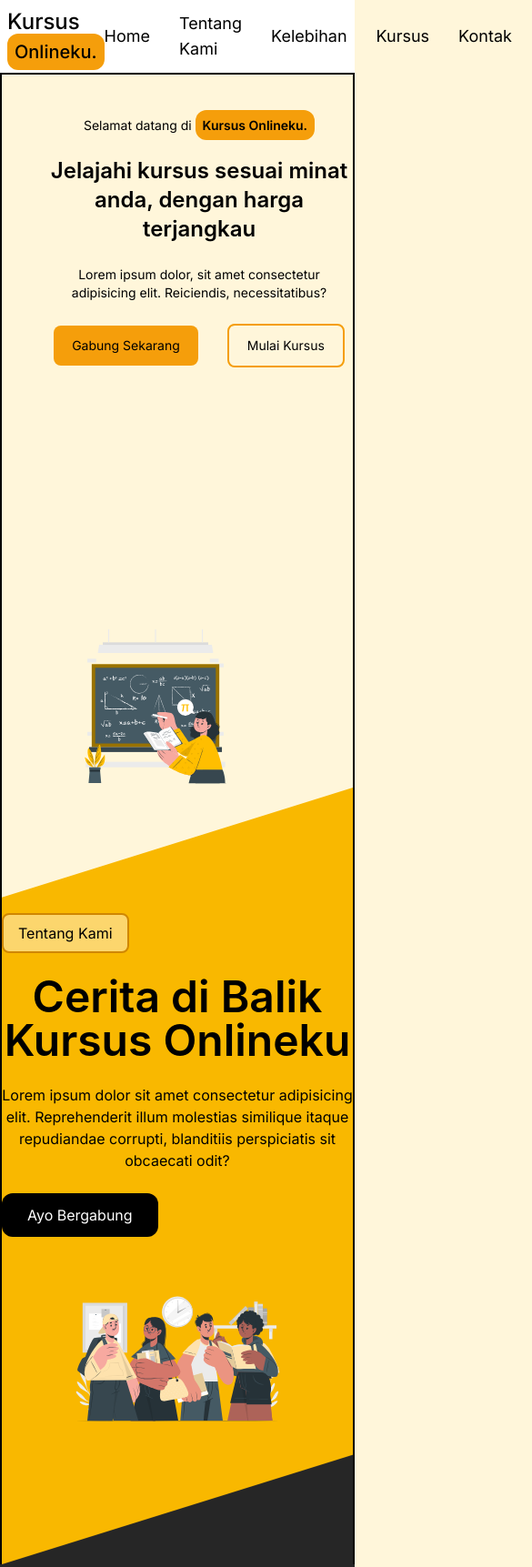
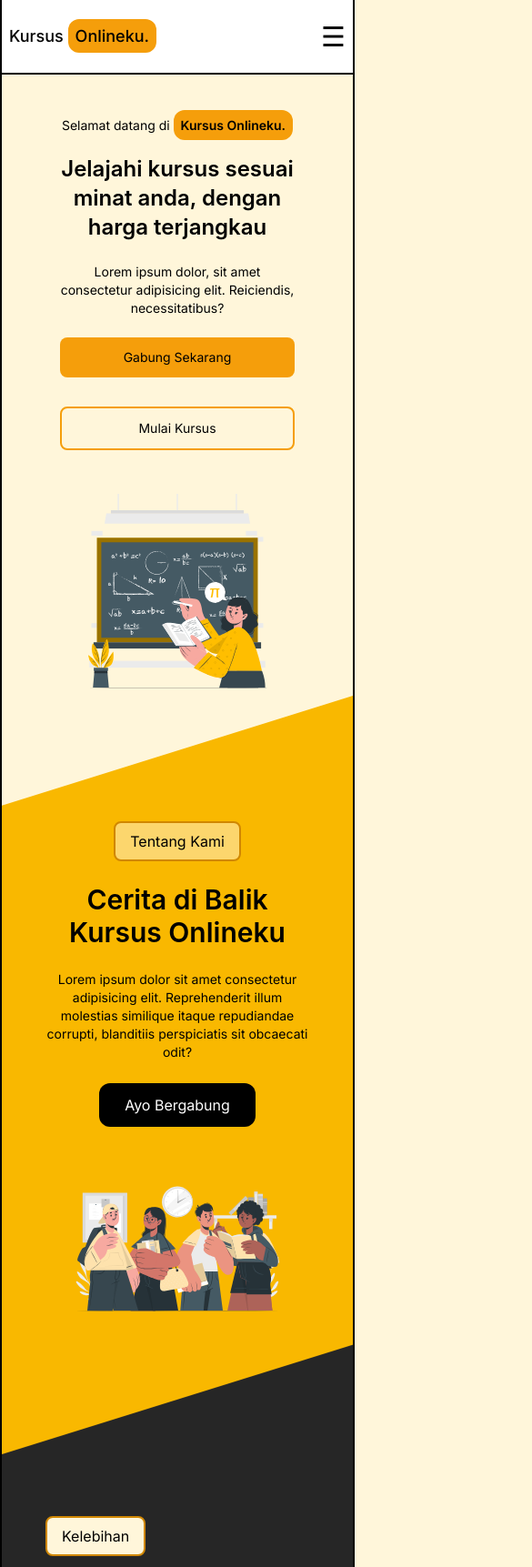
Before and after one commit to HEXS1010/web-kursus, a website built with Vite: page index.html in a window 390 px wide. Shown: the top 1723 px of the page at 91% size, 585 px wide, since content can reach past the window. Built offline with nearby package versions, Linux system fonts and the light colour scheme.

Commit message:
masih mengerjakan responsif

```diff
--- a/index.html
+++ b/index.html
@@ -22,18 +22,23 @@
     />
   </head>
   <body class="bg-body">
-    <header class="fixed top-0 left-0 w-full bg-nav border-b-[2px] z-60">
+    <header
+      class="fixed top-0 left-1/2 -translate-x-1/2 w-full max-w-[90rem] z-60"
+    >
+      <div class="border-x-2 bg-nav border-b-[2px]">
         <div class="max-w-7xl mx-auto px-2 sm:px-6 lg:px-8">
           <nav class="h-[80px] flex justify-between items-center font-nav-text">
             <div>
-            <h1 class="text-2xl font-medium">
+              <h1 class="text-lg font-medium md:text-2xl">
                 Kursus
-              <span class="bg-secondary p-2 text-xl rounded-xl">Onlineku.</span>
+                <span class="bg-secondary p-2 text-lg rounded-xl md:text-xl"
+                  >Onlineku.</span
+                >
               </h1>
             </div>
 
             <ul
-            class="flex gap-[32px] text-lg font-normal justify-center items-center"
+              class="hidden gap-[32px] text-lg font-normal justify-center items-center md:flex"
             >
               <li><a href="">Home</a></li>
               <li><a href="">Tentang Kami</a></li>
@@ -41,57 +46,68 @@
               <li><a href="">Kursus</a></li>
               <li><a href="">Kontak</a></li>
             </ul>
+
+            <button id="hamburger-btn" class="md:hidden text-3xl md:hidden">
+              &#9776;
+            </button>
           </nav>
+        </div>
       </div>
     </header>
 
     <main>
       <!-- hero section -->
       <section>
-        <div class="relative overflow-hidden max-w-[90rem] mx-auto">
+        <div class="relative overflow-hidden max-w-[90rem] mx-auto border-x-2">
           <div
-            class="bg-body flex flex-col justify-center items-center md:flex-row gap-8 border-x-2"
+            class="bg-body flex flex-col justify-center items-center gap-12 md:flex-row md:gap-2"
           >
             <div
-              class="flex flex-col gap-[1.5rem] text-center  md:text-left pl-12 mt-32 mb-32"
+              class="flex flex-col gap-[1.4rem] mt-32 px-16 text-center md:text-left md:pl-12 md:mt-32 md:mb-32"
             >
-              <p class="font-normal text-sm font-nav-text md:text-lg">
+              <p
+                class="font-normal text-sm font-nav-text md:text-lg lg:text-xl"
+              >
                 Selamat datang di
                 <span
-                  class="text-sm bg-secondary rounded-xl p-2 font-semibold md:text-xl"
+                  class="text-sm bg-secondary rounded-xl p-2 font-semibold md:text-base lg:text-lg"
                   >Kursus Onlineku.</span
                 >
               </p>
-              <h2 class="font-semibold text-2xl font-title md:text-5xl">
+              <h2
+                class="font-semibold text-2xl font-title md:text-3xl lg:text-4xl xl:text-5xl"
+              >
                 Jelajahi kursus sesuai minat anda, dengan harga terjangkau
               </h2>
-              <p class="font-normal text-sm font-nav-text md:text-lg">
+              <p
+                class="font-normal text-sm font-nav-text md:text-base lg:text-lg"
+              >
                 Lorem ipsum dolor, sit amet consectetur adipisicing elit.
                 Reiciendis, necessitatibus?
               </p>
 
               <div
-                class="flex justify-center items-center gap-8 md:justify-start"
+                class="flex flex-col justify-center items-center gap-8 sm:flex-row md:justify-start md:flex-row"
               >
                 <button
-                  class="bg-secondary px-5 py-3 text-sm font-nav-text font-normal rounded-lg transition duration-300 hover:bg-amber-600 md:px-7 md:text-base"
+                  class="bg-secondary w-full px-5 py-3 text-sm font-nav-text font-normal rounded-lg transition duration-300 hover:bg-amber-600 md:px-7 md:text-base sm:w-fit lg:text-base"
                 >
                   Gabung Sekarang
                 </button>
                 <button
-                  class="bg-transparent px-5 py-3 text-sm font-nav-text font-normal rounded-lg border-2 border-secondary transition duration-300 hover:bg-secondary md:px-7 md:text-base"
+                  class="bg-transparent w-full px-5 py-3 text-sm font-nav-text font-normal rounded-lg border-2 border-secondary transition duration-300 hover:bg-secondary md:px-7 md:text-base sm:w-fit"
                 >
                   Mulai Kursus
                 </button>
               </div>
             </div>
 
-            <div class="w-[60%] md:w-[50%] mb-32 mt-32 pr-12">
+            <div class="w-[60%] mb-32 md:w-[50%] lg:mb-32 lg:mt-32 lg:pr-12">
               <img src="img/Mathematics-cuate.svg" alt="gamabr-animasi" />
             </div>
           </div>
 
-          <div class="custom-shape-divider-bottom-1786354546 border-x-2">
+          <div class="custom-shape-divider-bottom-1786354546">
             <svg
               data-name="Layer 1"
               xmlns="http://www.w3.org/2000/svg"
@@ -109,34 +125,34 @@
 
       <!-- About us Section -->
       <section>
-        <div class="relative max-w-[90rem] mx-auto">
+        <div class="relative max-w-[90rem] mx-auto border-x-2">
           <div
-            class="bg-hero flex flex-col justify-center items-center md:flex-row gap-12 border-x-2"
+            class="bg-hero flex flex-col justify-center items-center md:flex-row gap-12"
           >
             <div
-              class="flex flex-col text-center gap-[1.5rem] max-w-xl md:text-left"
+              class="flex flex-col justify-center items-center text-center px-12 gap-[1.5rem] max-w-xl md:text-left md:items-start"
             >
               <span
                 class="bg-body/50 inline-block w-fit px-4 py-2 rounded-lg font-nav border-[2px] border-yellow-600 font-nav-text font-normal text-base"
                 >Tentang Kami</span
               >
-              <h3 class="font-title font-semibold text-5xl">
+              <h3 class="font-title font-semibold text-3xl md:text-4xl lg:text-5xl">
                 Cerita di Balik Kursus Onlineku
               </h3>
-              <p class="font-nav-text font-normal text-base">
+              <p class="font-nav-text font-normal text-sm md:text-sm">
                 Lorem ipsum dolor sit amet consectetur adipisicing elit.
                 Reprehenderit illum molestias similique itaque repudiandae
                 corrupti, blanditiis perspiciatis sit obcaecati odit?
               </p>
 
               <button
-                class="w-fit font-nav-text bg-black px-7 py-3 text-white rounded-xl"
+                class="w-fit font-nav-text bg-black px-7 py-3 text-white rounded-xl transition duration-300 hover:bg-white hover:text-black lg"
               >
                 Ayo Bergabung
               </button>
             </div>
 
-            <div class="w-[67%] md:w-[50%]">
+            <div class="w-[67%] md:w-[90%]">
               <img src="img/Students-cuate.svg" alt="about-us" />
             </div>
           </div>
@@ -145,14 +161,14 @@
 
       <!-- kelebihan -->
       <section>
-        <div class="relative max-w-[90rem] mx-auto">
-          <div class="bg-hitam flex justify-center items-center gap-8 px-12">
-            <div class="flex flex-col gap-5 text-white mt-32">
+        <div class="relative max-w-[90rem] mx-auto border-x-2">
+          <div class="bg-hitam flex flex-col justify-center items-center gap-8 px-12 lg:flex-row">
+            <div class="flex flex-col gap-5 text-white mt-52 lg:mt-32">
               <span
                 class="bg-body inline-block w-fit px-4 py-2 rounded-lg font-nav border-[2px] border-yellow-600 text-black font-nav-text font-normal text-base"
                 >Kelebihan</span
               >
-              <h4 class="font-title font-semibold text-5xl text-hero">
+              <h4 class="font-title font-semibold text-4xl text-hero md:text-5xl">
                 Mengapa Harus Kami ?
               </h4>
               <p class="font-nav-text font-normal text-base">
@@ -167,7 +183,9 @@
               </button>
             </div>
 
-            <div class="grid grid-cols-2 grid-rows-[auto_minmax(300px,1fr)_100px] gap-9 z-50 pt-36">
+            <div
+              class="grid grid-cols-1 grid-rows-[auto_minmax(200px,1fr)_100px] gap-9 z-50 pt-20 lg:pt-36 md:grid-cols-2 lg:grid-cols-2"
+            >
               <div
                 class="flex flex-col justify-center gap-3 bg-nav rounded-4xl px-9 py-12"
               >
@@ -183,7 +201,7 @@
                 </p>
               </div>
               <div
-                class="flex flex-col gap-3 bg-hero rounded-4xl px-9 py-12 translate-y-[3rem]"
+                class="flex flex-col gap-3 bg-hero rounded-4xl px-9 py-12 lg:translate-y-[3rem]"
               >
                 <h4 class="font-title font-bold text-5xl">
                   2<span class="text-5xl text-nav">.</span>
@@ -196,9 +214,7 @@
                   Consectetur, eligendi.
                 </p>
               </div>
-              <div
-                class="flex flex-col gap-3 bg-hero rounded-4xl px-9 py-12"
-              >
+              <div class="flex flex-col gap-3 bg-hero rounded-4xl px-9 py-12">
                 <h4 class="font-title font-bold text-5xl">
                   3<span class="text-5xl text-nav">.</span>
                 </h4>
@@ -211,7 +227,7 @@
                 </p>
               </div>
               <div
-                class="flex flex-col gap-3 bg-nav rounded-4xl px-9 py-12 translate-y-[3rem]"
+                class="flex flex-col gap-3 bg-nav rounded-4xl px-9 py-12 lg:translate-y-[3rem]"
               >
                 <h4 class="font-title font-bold text-5xl">
                   4<span class="text-5xl text-hero">.</span>
@@ -226,7 +242,7 @@
               </div>
             </div>
           </div>
-          <div class="custom-shape-divider-top-1786360274 border-x-2">
+          <div class="custom-shape-divider-top-1786360274">
             <svg
               data-name="Layer 1"
               xmlns="http://www.w3.org/2000/svg"
@@ -241,9 +257,9 @@
           </div>
 
           <!-- <div
-            class="absolute flex bg-nav -bottom-96 left-1/2 -translate-x-1/2 w-6xl h-84 px-20 py-12 rounded-4xl border-2 gap-16 justify-between items-center z-40"
+            class="absolute flex flex-col bg-nav -bottom-56 left-1/2 -translate-x-1/2 w-lg h-62 px-20 py-12 rounded-4xl border-2 gap-16 justify-between items-center z-40 md:flex-row  md:w-xl lg:w-3xl"
           >
-            <div class="w-[40%]">
+            <div class="w-[25%]">
               <img
                 class="rounded-full border-3"
                 src="img/pexels-koufos-spiridon-3505774-5278939.jpg"
@@ -251,8 +267,8 @@
               />
             </div>
 
-            <figure class="flex flex-col gap-6">
-              <blockquote class="font-normal font-title text-5xl">
+            <figure class="flex flex-col gap-4">
+              <blockquote class="font-normal font-title text-xl">
                 "Education is the kindling of a flame, not the filling of a
                 vessel."
               </blockquote>
@@ -267,7 +283,9 @@
       <!-- kursus section -->
       <section>
         <div class="relative max-w-[90rem] mx-auto">
-          <div class=" bg-hero flex justify-center items-center gap-20 px-12 pt-40 z-50">
+          <div
+            class="bg-hero flex flex-col justify-center items-center gap-20 px-12 pt-56 z-50 border-x-2 lg:flex-row"
+          >
             <div class="flex flex-col gap-4">
               <span
                 class="bg-body inline-block w-fit px-4 py-2 rounded-lg font-nav border-[2px] border-yellow-600 text-black font-nav-text font-normal text-base"
@@ -340,7 +358,7 @@
 
       <!-- FQA -->
       <section>
-        <div class="relative bg-hitam max-w-[90rem] mx-auto">
+        <div class="relative bg-hitam max-w-[90rem] mx-auto border-x-2">
           <div class="flex flex-col gap-9 pt-36">
             <div class="flex flex-col justify-center items-center gap-6">
               <span
@@ -358,7 +376,7 @@
 
             <div class="flex flex-col justify-center items-center gap-9 mt-12">
               <div
-                class="flex justify-between items-center w-4xl px-6 py-4 bg-white rounded-2xl"
+                class="flex justify-between items-center w-lg px-6 py-4 bg-white rounded-2xl"
               >
                 <p class="font-title font-medium text-lg">
                   Lorem, ipsum dolor sit amet consectetur adipisicing.
@@ -366,7 +384,7 @@
                 <span class="text-hero font-nav-text text-2xl">+</span>
               </div>
               <div
-                class="flex justify-between items-center w-4xl px-6 py-4 bg-white rounded-2xl"
+                class="flex justify-between items-center w-lg px-6 py-4 bg-white rounded-2xl"
               >
                 <p class="font-title font-medium text-lg">
                   Lorem, ipsum dolor sit amet consectetur adipisicing.
@@ -374,7 +392,7 @@
                 <span class="text-hero font-nav-text text-2xl">+</span>
               </div>
               <div
-                class="flex justify-between items-center w-4xl px-6 py-4 bg-white rounded-2xl"
+                class="flex justify-between items-center w-lg px-6 py-4 bg-white rounded-2xl"
               >
                 <p class="font-title font-medium text-lg">
                   Lorem, ipsum dolor sit amet consectetur adipisicing.
@@ -382,7 +400,7 @@
                 <span class="text-hero font-nav-text text-2xl">+</span>
               </div>
               <div
-                class="flex justify-between items-center w-4xl px-6 py-4 bg-white rounded-2xl"
+                class="flex justify-between items-center w-lg px-6 py-4 bg-white rounded-2xl"
               >
                 <p class="font-title font-medium text-lg">
                   Lorem, ipsum dolor sit amet consectetur adipisicing.
@@ -390,7 +408,7 @@
                 <span class="text-hero font-nav-text text-2xl">+</span>
               </div>
               <div
-                class="flex justify-between items-center w-4xl px-6 py-4 bg-white rounded-2xl"
+                class="flex justify-between items-center w-lg px-6 py-4 bg-white rounded-2xl"
               >
                 <p class="font-title font-medium text-lg">
                   Lorem, ipsum dolor sit amet consectetur adipisicing.
@@ -419,8 +437,8 @@
 
     <!-- footer -->
     <footer>
-      <div class="relative bg-footer max-w-[90rem] mx-auto">
-        <div class="flex justify-between items-center mt-16">
+      <div class="relative bg-footer max-w-[90rem] mx-auto border-x-2">
+        <div class="flex justify-between items-center pt-48 px-12">
           <div>
             <h6 class="font-title font-bold text-4xl">
               Selamat Kursus Onlinenya. <br />
@@ -436,7 +454,7 @@
         </div>
 
         <div
-          class="flex w-6xl justify-between items-center mt-20 border-t-2 py-7"
+          class="flex justify-between items-center mt-20 border-t-2 py-7 px-12"
         >
           <p class="font-title font-medium text-lg">
             Kursus
```
Lines whose indentation alone changed are shown as unchanged.
